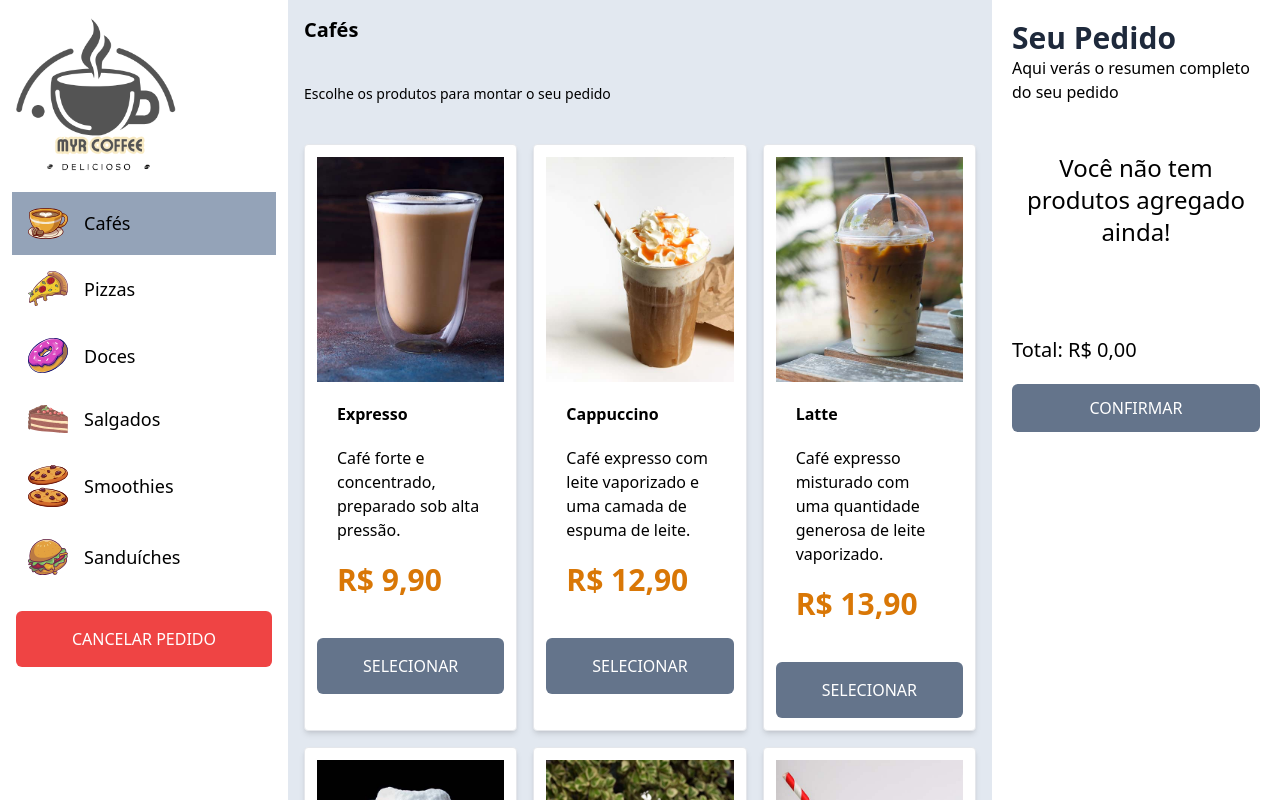
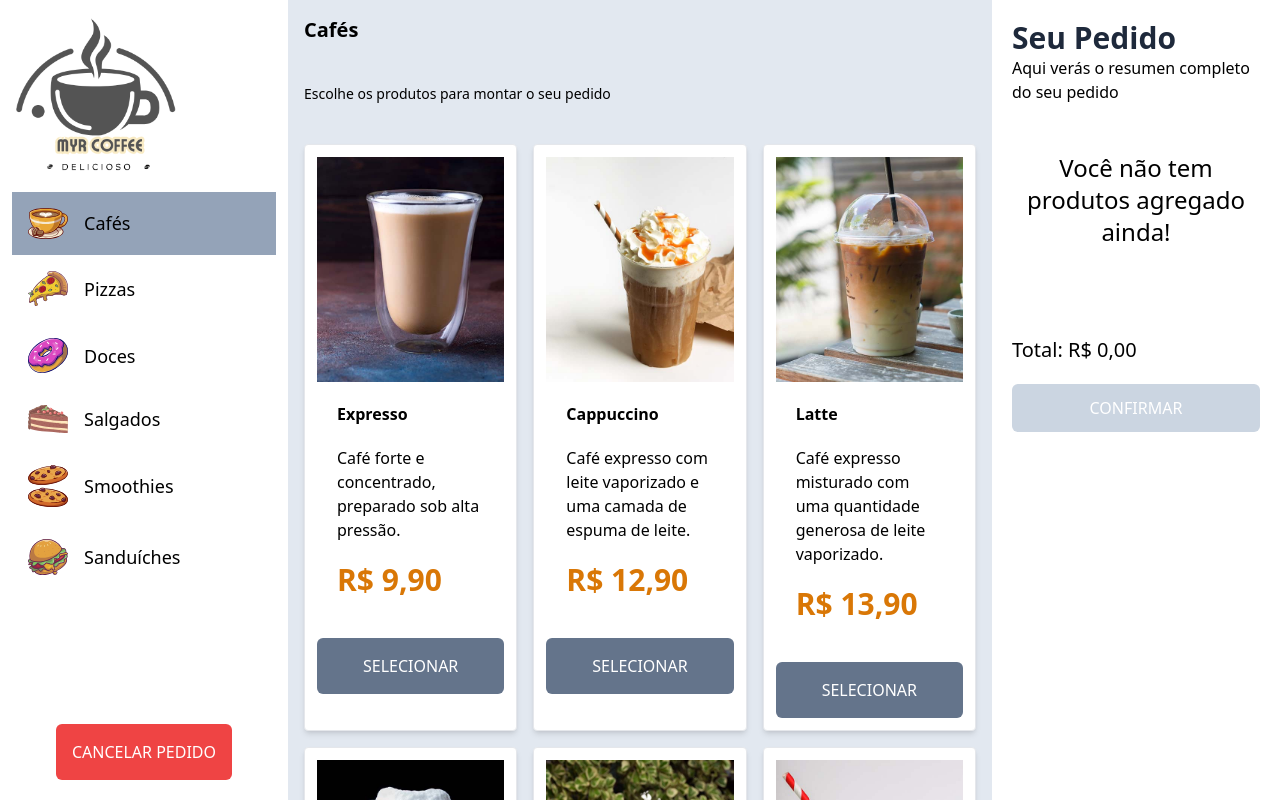
Before and after one commit to maxiamikel19/sistema-cafeteria-web, a React (Vite) app: page / in a window 1280 px wide. Built offline with nearby package versions, Linux system fonts and the light colour scheme.

Commit message:
Ajuste na GUI

```diff
--- a/src/components/Resumem.jsx
+++ b/src/components/Resumem.jsx
@@ -6,7 +6,9 @@ export default function Resumem() {
 
   const {pedido, total} = useProvider()
 
-  //console.log(pedido)
+  const isEmptyPedido = pedido.length === 0;
+
+  //console.log(isEmptyPedido)
 
   return (
     <aside className='w-72 h-screen p-5 overflow-y-scroll'>
@@ -36,8 +38,9 @@ export default function Resumem() {
           <div className="mt-5">
             <input
               type="submit"
-              className="bg-slate-500 hover:bg-slate-700 text-white uppercase w-full p-3 cursor-pointer rounded-md"
+              className={`${!isEmptyPedido ?'bg-slate-500 hover:bg-slate-700' : 'bg-slate-300'}  text-white uppercase w-full p-3 cursor-pointer rounded-md`}
               value="Confirmar"
+              disabled={isEmptyPedido}
             />
           </div>
         </form>
--- a/src/components/Sidebar.jsx
+++ b/src/components/Sidebar.jsx
@@ -6,7 +6,7 @@ export default function Sidebar() {
     const {categorias} = useProvider()
 
   return (
-    <aside className='md:w-72 h-screen'>
+    <aside className='md:w-72 h-screen flex flex-col justify-between'>
         <div className="p-4">
             <img
                 src='../img/logo-oficials.png'
@@ -15,7 +15,7 @@ export default function Sidebar() {
             />
         </div>
 
-        <div className="text-xl px-3">
+        <div className="text-xl px-3 overflow-y-auto h-screen">
             {categorias.map( categoria => {
                 return (
                     <Categoria
@@ -25,7 +25,7 @@ export default function Sidebar() {
                 )
             })}
         </div>
-        <div className="px-4 m-auto">
+        <div className="px-4 m-auto mb-5">
            <input
                 type="submit"
                 value="cancelar pedido"
```
